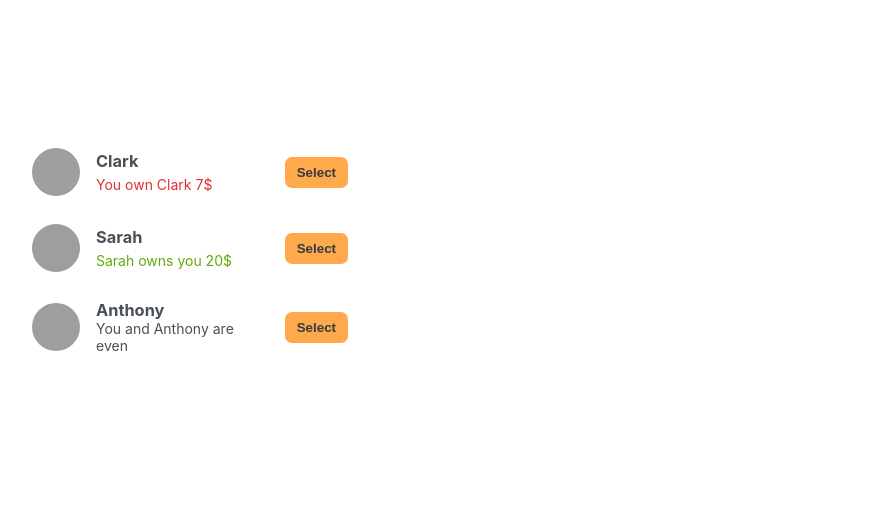
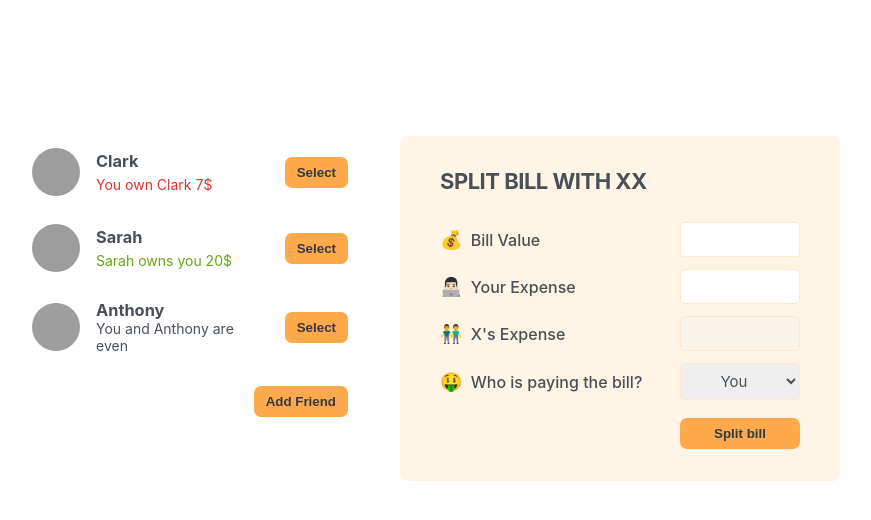
Before and after one commit to AbdelrahmanEhab20/Eat-n-split-App, a React (Create React App) app: page / in a window 1280 px wide. Shown: the top 520 px of the page, without its empty margins (210-1081 px from the left). Built offline with nearby package versions, Linux system fonts and the light colour scheme; grey boxes are pictures that could not be loaded.

Commit message:
latest updates for the starter files + adding forms

```diff
--- a/package.json
+++ b/package.json
@@ -9,6 +9,7 @@
     "react": "^18.3.1",
     "react-dom": "^18.3.1",
     "react-scripts": "5.0.1",
+    "uuid": "^10.0.0",
     "web-vitals": "^2.1.4"
   },
   "scripts": {
--- a/src/App.js
+++ b/src/App.js
@@ -1,3 +1,6 @@
+import { useState } from "react";
+import { v4 as uuidv4 } from "uuid";
+
 const initialFriends = [
   {
     id: 118836,
@@ -19,16 +22,29 @@ const initialFriends = [
   },
 ];
 function App() {
+  const [showAddFriend, setShowAddFriend] = useState(false);
+  const [friendsList, setFriendsList] = useState(initialFriends);
+  function handleShowAddFriendForm() {
+    setShowAddFriend((show) => !show);
+  }
+  function handleAddingNewFriend(friend) {
+    setFriendsList((friends) => [...friends, friend]);
+    setShowAddFriend(false);
+  }
   return (
     <div className="app">
       <div className="sidebar">
-        <FriendsList />
+        <FriendsList friends={friendsList} />
+        {showAddFriend && <AddFriendForm addFriend={handleAddingNewFriend} />}
+        <ReusableButton clickFunc={handleShowAddFriendForm}>
+          {showAddFriend ? "Close" : "Add Friend"}
+        </ReusableButton>
       </div>
+      <SplitBillForm />
     </div>
   );
 }
-function FriendsList() {
-  const friends = initialFriends;
+function FriendsList({ friends }) {
   return (
     <ul>
       {friends.map((singleFriend) => {
@@ -55,9 +71,74 @@ function SingleFriend({ friendData }) {
       ) : (
         <div></div>
       )}
-      <button className="button">Select</button>
+      <ReusableButton>Select</ReusableButton>
     </li>
   );
 }
+function AddFriendForm({ addFriend }) {
+  const [name, setName] = useState("");
+  const [image, setImage] = useState("https://i.pravatar.cc/48");
+  function handleSubmitAddForm(e) {
+    e.preventDefault();
+    if (!name || !image) return;
+    const GenerativeId = uuidv4();
+    const newFriend = {
+      id: GenerativeId,
+      name,
+      balance: 0,
+      image: `${image}?${GenerativeId}`,
+    };
+    addFriend(newFriend);
+    setName("");
+    setImage("https://i.pravatar.cc/48");
+  }
+  return (
+    <form onSubmit={(e) => handleSubmitAddForm(e)} className="form-add-friend">
+      <label>👬 Friend name</label>
+      <input
+        type="text"
+        value={name}
+        onChange={(event) => setName(event.target.value)}
+      />
 
+      <label>🌄 Image Url</label>
+      <input
+        type="text"
+        value={image}
+        onChange={(event) => setImage(event.target.value)}
+      />
+
+      <ReusableButton>Add</ReusableButton>
+    </form>
+  );
+}
+function SplitBillForm() {
+  return (
+    <form className="form-split-bill">
+      <h2>Split Bill With XX</h2>
+      <label>💰 Bill Value</label>
+      <input type="text" />
+
+      <label>👨🏻‍💻 Your Expense</label>
+      <input type="text" />
+
+      <label>👬 X's Expense</label>
+      <input type="text" disabled />
+
+      <label>🤑 Who is paying the bill?</label>
+      <select>
+        <option value={"user"}>You</option>
+        <option value={"friend"}>X</option>
+      </select>
+      <ReusableButton>Split bill</ReusableButton>
+    </form>
+  );
+}
+function ReusableButton({ children, clickFunc }) {
+  return (
+    <button onClick={clickFunc} className="button">
+      {children}
+    </button>
+  );
+}
 export default App;
--- a/src/index.css
+++ b/src/index.css
@@ -62,7 +62,6 @@ body {
   grid-template-columns: 4.8rem 1fr auto;
   align-items: center;
   column-gap: 1.6rem;
-
   padding: 1.2rem;
   border-radius: 7px;
   transition: 0.5s;
```
Also changed, not shown: 1 other file (tests, documents, lock files or other folders).
